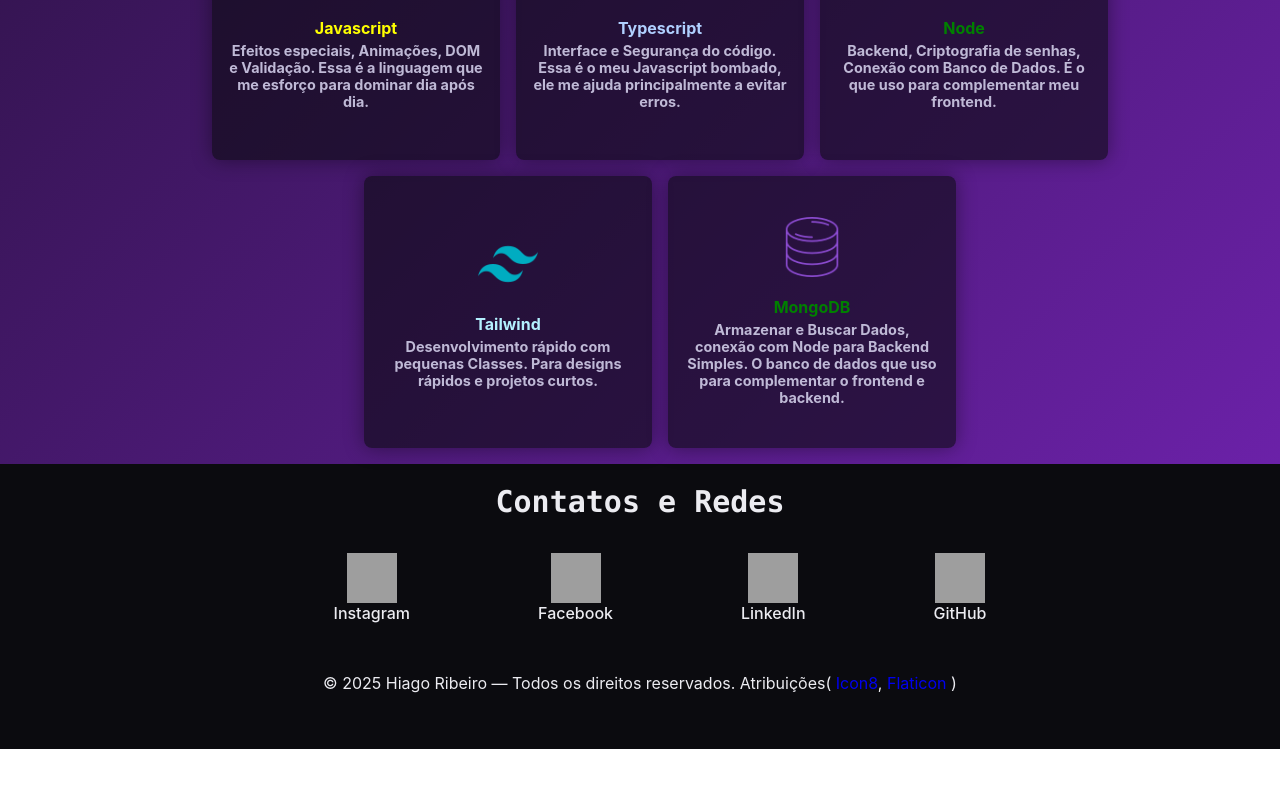
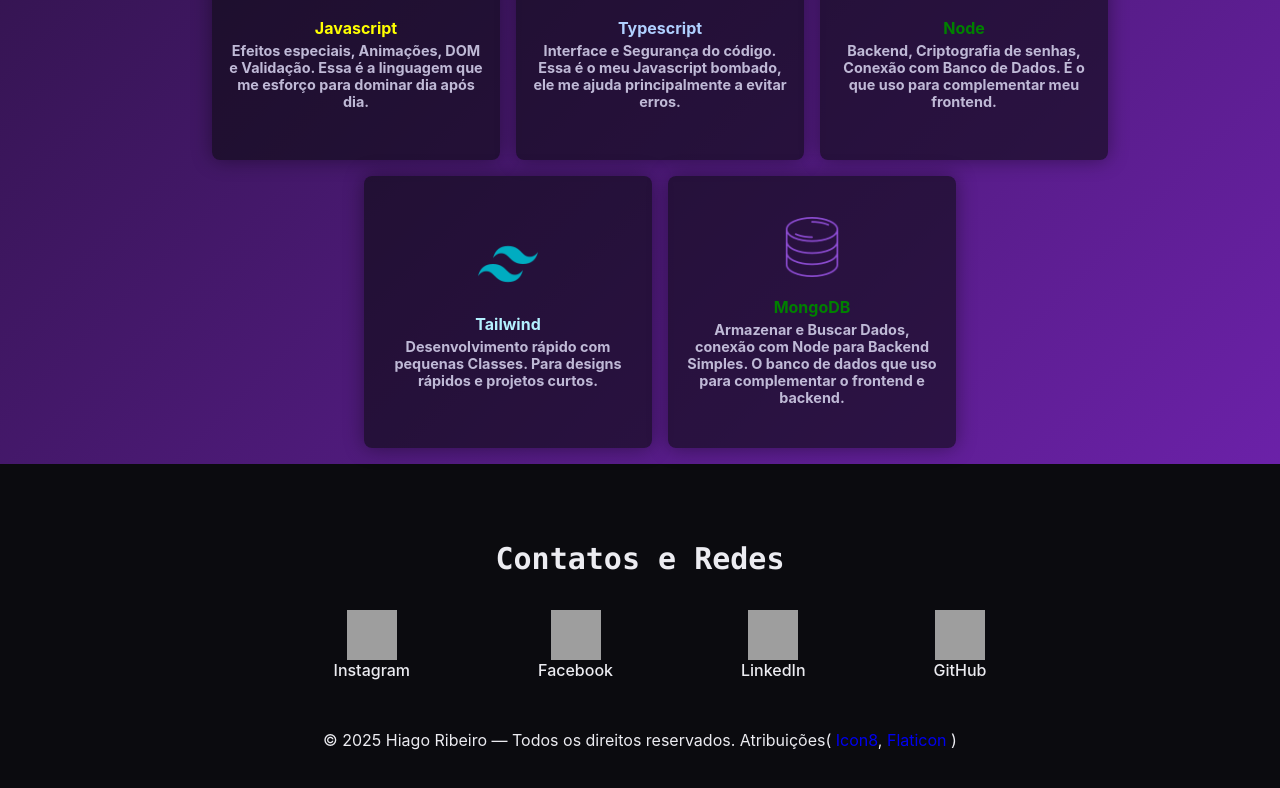
Before and after one commit to Kayotai/MyPortfolio, a React (Vite) app: page / in a window 1280 px wide. Shown: the part 1405-2193 px from the top of the page. Before the commit the page ends 2154 px from the top, so only its background shows below. Built offline with nearby package versions, Linux system fonts and the light colour scheme; grey boxes are pictures that could not be loaded.

Commit message:
concerto de query

```diff
--- a/src/styles/global.css
+++ b/src/styles/global.css
@@ -172,11 +172,12 @@
 #social {
   display: flex;
   flex-direction: column;
+  justify-content: center;
   gap: 18px;
   text-align: center;
   background-color: var(--bg);
   padding: 20px 20px;
-  min-height: 200px;
+  min-height: 400px;
 }
 
 #contact-title {
@@ -247,9 +248,12 @@
     flex-direction: column;
   }
 
-  .home-img .img-box {
-    width: 200px;
-    height: 200px;
+  #home-title {
+    margin-top: 1.3em;
+  }
+
+  figure {
+    height: 205px;
   }
 
   #photo-dev {
@@ -273,10 +277,8 @@
   }
 
   #home-title {
-    margin-top: 5px;
+    margin-top: 1em;
   }
-
-
 
   figure {
     width: 165px;
```
